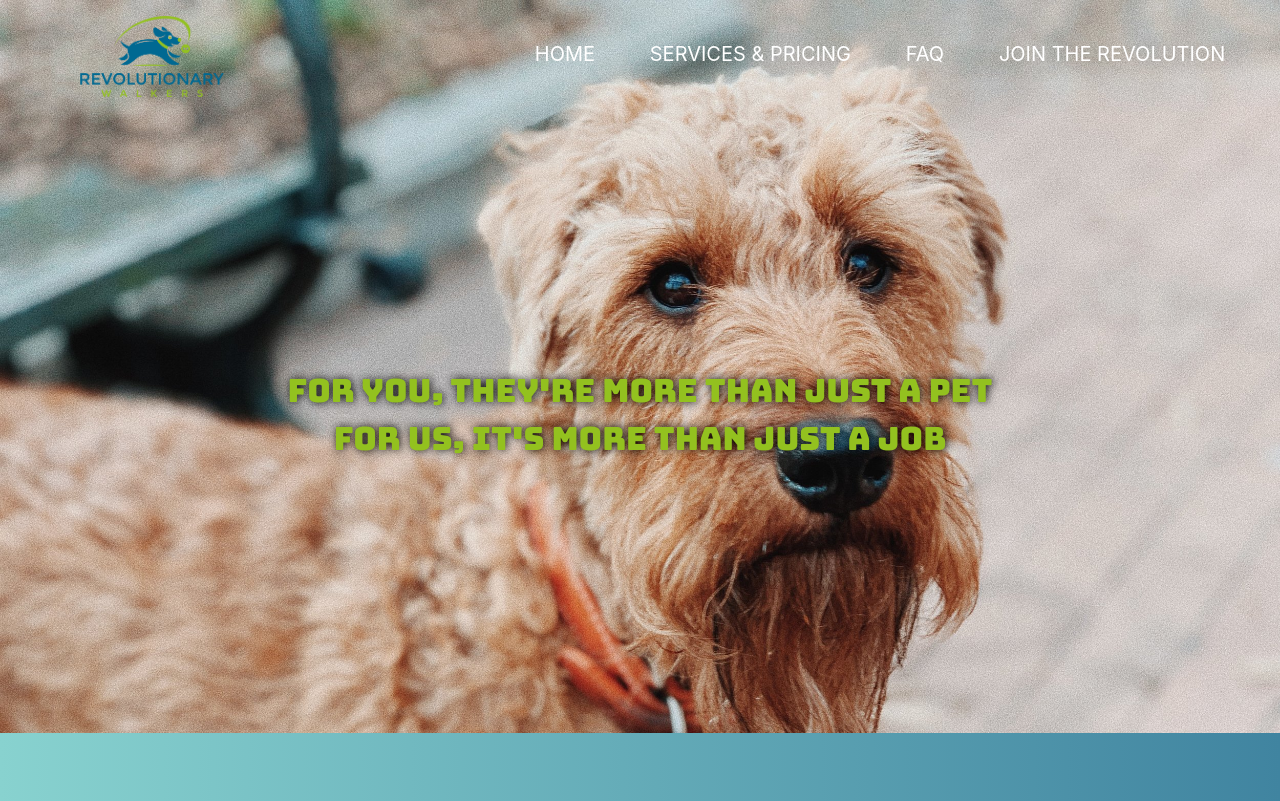
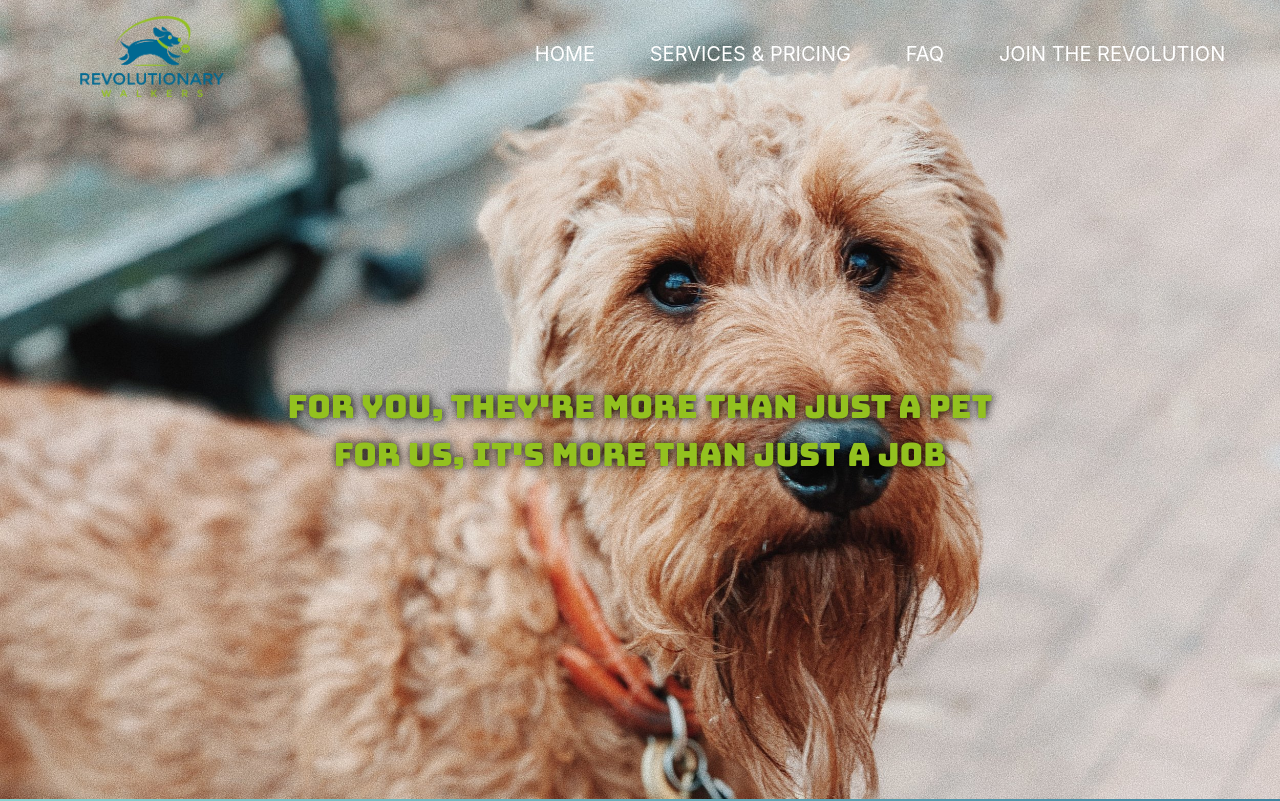
Before and after one commit to goosefin/revolutionary-walkers, a React (Create React App) app: page / in a window 1280 px wide. Shown: the top 801 px of the page. Built offline with nearby package versions, Linux system fonts and the light colour scheme.

Commit message:
created Nav component

```diff
--- a/src/App.js
+++ b/src/App.js
@@ -1,4 +1,4 @@
-import NavBar from "./components/NavBar";
+import Nav from './components/Nav'
 import Collage from "./components/Collage";
 import Benefits from "./components/Benefits";
 import WhyUs from "./components/WhyUs";
@@ -9,10 +9,12 @@ import Services from './pages/Services'
 
 function App() {
   return (
+    <>
+      <Nav/>
       <div id="landing-main">
-      {/* <NavBar/> */}
 
-      <div className='flex justify-between items-start' >
+
+        {/* <div className='flex justify-between items-start' >
           <img src={logo} alt="green and blue cartoon of a dog fetching a ball" id="nav-logo"/>
           <nav>
             <ul id="nav-list" className='flex justify-evenly text-xl'>
@@ -22,26 +24,29 @@ function App() {
               <li><Link className='hover:text-[#016891] hover:underline' to="/join">JOIN THE REVOLUTION</Link></li>
             </ul>
           </nav>
-      </div>
+        </div> */}
 
       <div className='flex flex-col items-center justify-center' id="slogan">
         <p className="slogan-text">FOR YOU, THEY'RE MORE THAN JUST A PET</p>
         <p className="slogan-text">FOR US, IT'S MORE THAN JUST A JOB</p>
       </div>
 
+      </div>
+
       <Routes>
-        <Route path="/"/>
+        <Route path="/" element={
+          <>
+            <Benefits/>
+            <Collage/>
+            <WhyUs/>
+          </>
+        }/>
         <Route path="/services" element={<Services/>}/>
         <Route path="/faq"/>
         <Route path="/join"/>
       </Routes>
-
-      <Benefits/>
-      <Collage/>
-      <WhyUs/>
       <Footer/>
-    </div>
-
+    </>
   );
 }
 
--- /dev/null
+++ b/src/components/Nav.js
@@ -0,0 +1,20 @@
+import logo from '../images/logo.png'
+import { Link, Route, Routes} from 'react-router-dom';
+
+function Nav(){
+    return(
+        <div className='flex justify-between items-start' >
+          <img src={logo} alt="green and blue cartoon of a dog fetching a ball" id="nav-logo"/>
+          <nav>
+            <ul id="nav-list" className='flex justify-evenly text-xl'>
+              <li><Link className='hover:text-[#016891] hover:underline' to="/">HOME</Link></li>
+              <li><Link className='hover:text-[#016891] hover:underline' to="/services">SERVICES & PRICING</Link></li>
+              <li><Link className='hover:text-[#016891] hover:underline' to="/faq">FAQ</Link></li>
+              <li><Link className='hover:text-[#016891] hover:underline' to="/join">JOIN THE REVOLUTION</Link></li>
+            </ul>
+          </nav>
+        </div>
+    )
+}
+
+export default Nav
--- a/src/components/NavBar.js
+++ /dev/null
@@ -1,21 +0,0 @@
-import logo from '../images/logo.png'
-
-function NavBar(){
-    return (
-        <>
-            <div className='flex justify-between items-start' >
-                <img src={logo} alt="green and blue cartoon of a dog fetching a ball" id="nav-logo"/>
-                <nav>
-                    <ul id="nav-list" className='flex justify-evenly text-xl'>
-                        <li><a href="#" className='hover:text-[#016891] hover:underline'>HOME</a></li>
-                        <li><a href="#" className='hover:text-[#016891] hover:underline'>SERVICES & PRICING</a></li>
-                        <li><a href="#" className='hover:text-[#016891] hover:underline'>FAQ</a></li>
-                        <li><a href="#" className='hover:text-[#016891] hover:underline'>JOIN THE REVOLUTION</a></li>
-                    </ul>
-                </nav>
-            </div>
-        </>
-    )
-}
-
-export default NavBar
--- a/src/index.css
+++ b/src/index.css
@@ -20,6 +20,7 @@ code {
   height: 100vh;
   background-image:url(./images/DudHome.jpeg);
   background-size: cover;
+  margin-top: -6.1em;
 }
 
 #nav-logo{
@@ -36,8 +37,9 @@ code {
 #slogan{
   font-family: 'Bungee', cursive;
   color: #93c11f;
-  min-height: 19.9em;
+  height: 100vh;
   font-size: xx-large;
+  padding-top: 2em;
 }
 
 .slogan-text{
```
Lines whose indentation alone changed are shown as unchanged.
